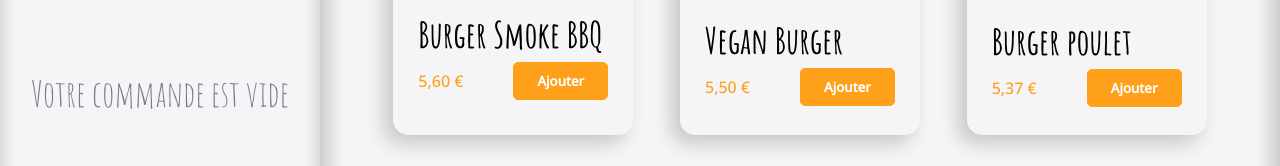
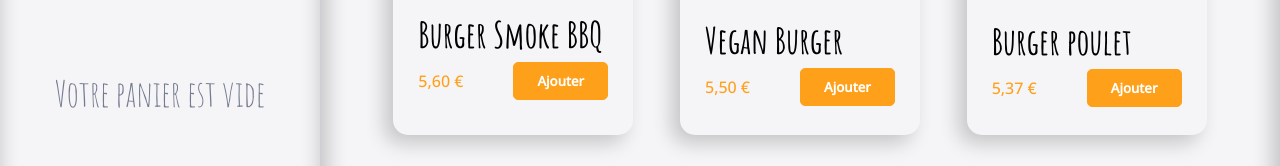
Before and after one commit to Nahimana96/crazee-burger, a React (Vite) app: page /order/1 in a window 1280 px wide. Shown: the part 345-511 px from the top of the page. Built offline with nearby package versions, Linux system fonts and the light colour scheme.

Commit message:
✨ F11 : Basket > Enable text-overflow "ellipsis"

```diff
--- a/src/components/pages/order/Basket/BasketContent.jsx
+++ b/src/components/pages/order/Basket/BasketContent.jsx
@@ -7,8 +7,9 @@ const BasketContent = () => {
   const { productsInBasket } = useContext(AdminContext);
   return (
     <BasketContentStyled>
+      <div className={productsInBasket.length === 0 ? "flex" : "no-flex"}>
         {productsInBasket.length === 0 ? (
-        <span>Votre commande est vide</span>
+          <span>Votre panier est vide</span>
         ) : (
           productsInBasket.map(
             ({ title, imageSource, price, quantity }, index) => (
@@ -21,28 +22,41 @@ const BasketContent = () => {
             )
           )
         )}
+      </div>
     </BasketContentStyled>
   );
 };
 
 const BasketContentStyled = styled.div`
-  display: flex;
-  justify-content: center;
-  flex-direction: column;
-  align-items: center;
-  height: 80%;
+  flex: 1;
   background-color: ${theme.colors.background_white};
   box-shadow: 0px 0px 20px 0px rgba(0, 0, 0, 0.2) inset;
   overflow-y: auto;
-
   &::-webkit-scrollbar {
     display: none;
   }
+  .flex {
+    display: flex;
+    justify-content: center;
+    align-items: center;
+    height: 100%;
+  }
+  .no-flex {
+    margin: 20px;
+    height: 100%;
     article {
       display: flex;
       justify-content: space-between;
       gap: 10px;
-    padding-bottom: 40px;
+      margin-bottom: 20px;
+      background-color: blue;
+      .title {
+        white-space: nowrap;
+        overflow: hidden;
+        text-overflow: ellipsis;
+        width: 140px;
+      }
+    }
   }
   span {
     color: ${theme.colors.greyBlue};
--- a/src/components/reusable-ui/Product.jsx
+++ b/src/components/reusable-ui/Product.jsx
@@ -94,7 +94,7 @@ const ProductStyled = styled.div`
       white-space: nowrap;
       overflow: hidden;
       text-overflow: ellipsis;
-      width: 240px;
+      width: 200px;
       font-family: "Amatic SC", cursive;
       font-weight: ${theme.weights.bold};
       font-size: ${theme.fonts.P4};
```
Lines whose indentation alone changed are shown as unchanged.
